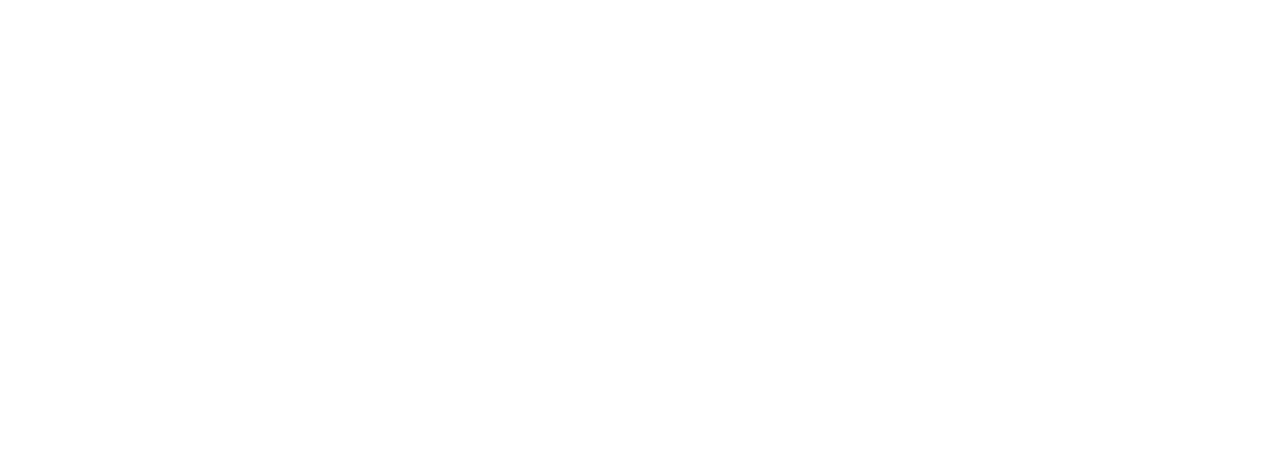
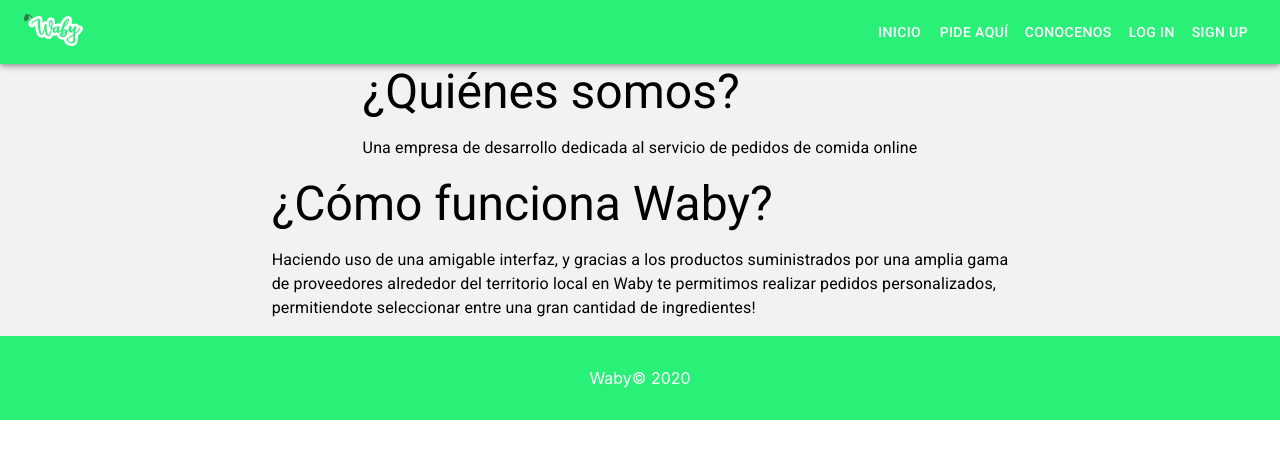
Before and after one commit to jdconrado/Waby-front, a React (Create React App) app: page /conocenos in a window 1280 px wide. Shown: the top 458 px of the page. Built offline with nearby package versions, Linux system fonts and the light colour scheme.

Commit message:
Conocenos, revisar

```diff
--- /dev/null
+++ b/src/components/conocenos.js
@@ -0,0 +1,96 @@
+import React from 'react';
+import Link from '@material-ui/core/Link';
+import { makeStyles } from '@material-ui/core/styles';
+import Header from './header';
+import Footer from './footer';
+import { Grid, Box, Typography, Paper } from '@material-ui/core'
+
+
+function Copyright() {
+    return (
+        <Typography variant="body2" color="textSecondary" align="center">
+            {'Copyright © '}
+            <Link color="inherit" href="https://material-ui.com/">
+                Your Website
+      </Link>{' '}
+            {new Date().getFullYear()}
+            {'.'}
+        </Typography>
+    );
+}
+
+const classes = makeStyles((theme) => ({
+    root: {
+        height: '90vh',
+    },
+    image: {
+        backgroundImage: '../assests/Waby_screenpurple.png',
+        backgroundRepeat: 'no-repeat',
+        backgroundColor:
+            theme.palette.type === 'light' ? theme.palette.grey[50] : theme.palette.grey[900],
+        backgroundSize: 'cover',
+        backgroundPosition: 'center',
+    },
+    paper: {
+        display: 'flex',
+        flexDirection: 'column',
+        alignItems: 'center',
+    },
+    avatar: {
+        margin: theme.spacing(1),
+        backgroundColor: theme.palette.secondary.main,
+    },
+    form: {
+        width: '100%', // Fix IE 11 issue.
+        marginTop: theme.spacing(1),
+    },
+    submit: {
+        margin: theme.spacing(3, 0, 2),
+    },
+    backdrop: {
+        zIndex: theme.zIndex.drawer + 1,
+        color: '#fff',
+    },
+}));
+export default function Conocenos() {
+    return (
+        <div style={{ backgroundColor: '#F2F2F2' }}>
+            <Header />
+            <div justifyContent="center">
+                <Grid container direction='column' alignItems='center' justifyContent="center">
+                    <Grid>
+                        <box>
+                            <Typography variant='h3'>
+                                ¿Quiénes somos?
+                            </Typography>
+                        </box>
+                        <Typography variant='body1'>
+                            <p align="justify">
+                            Una empresa de desarrollo dedicada al servicio de pedidos de comida online
+                            </p>
+                        </Typography>
+                    </Grid>
+                    <Grid >
+                        <box>
+                            <Typography variant='h3'>
+                                ¿Cómo funciona Waby?
+                            </Typography>
+                        </box>
+                        <Typography variant='body1' textAlign="left">
+                               <p textAlign="left">
+                                         Haciendo uso de una amigable interfaz, y gracias a los productos suministrados por una amplia gama
+                                   <br/> de proveedores alrededor del territorio local en Waby te permitimos realizar pedidos personalizados,
+                                   <br/> permitiendote seleccionar entre una gran cantidad de ingredientes!
+                                </p>
+                        </Typography>
+                    </Grid>
+
+
+
+
+                </Grid>
+            </div>
+            <Footer />
+        </div >
+    );
+}
--- a/src/components/header.js
+++ b/src/components/header.js
@@ -101,7 +101,7 @@ export default class Header extends React.Component {
             buttons = [
                 [<Button className={this.styles.button} color='inherit' href="/">Inicio</Button>],
                 [<Button className={this.styles.button} color='inherit' href="/orders">Pide aquí</Button>],
-                [<Button className={this.styles.button} color='inherit'>Conocenos</Button>],
+                [<Button className={this.styles.button} color='inherit' href="/conocenos">Conocenos</Button>],
                 [<Button className={this.styles.button} color='inherit' href={`/user/${this.state.id}`}> PERFIL </Button>],
                 [<Button className={this.styles.button} color='inherit' onClick={this.logOut}>Cerrar sesión</Button>],
 
@@ -110,7 +110,7 @@ export default class Header extends React.Component {
             buttons = [
                 [<Button className={this.styles.button} color='inherit' href="/">Inicio</Button>],
                 [<Button className={this.styles.button} color='inherit' href="/signup">Pide aquí</Button>],
-                [<Button className={this.styles.button} color='inherit'>Conocenos</Button>],
+                [<Button className={this.styles.button} color='inherit' href="/conocenos">Conocenos</Button>],
                 [<Button className={this.styles.button} color='inherit' href="/login">Log in</Button>],
                 [<Button className={this.styles.button} color='inherit' href="/signup">Sign up</Button>]
             ]
--- a/src/index.js
+++ b/src/index.js
@@ -12,6 +12,7 @@ import Historial from './components/historial';
 import Profile from './components/profile';
 import AdminPage from './components/admin-page';
 import Pedidos from './components/pedidos';
+import Conocenos from './components/conocenos';
 
 
 
@@ -27,6 +28,7 @@ import Pedidos from './components/pedidos';
             <Route exact path="/user/:id/historial" component={Historial} />
             <Route exact path="/user/:id/pedidos" component={Pedidos} />
             <Route path="/admin" component={AdminPage}/>
+            <Route path="/conocenos" component={Conocenos}/>
 
         </div>
         </Router>
```
